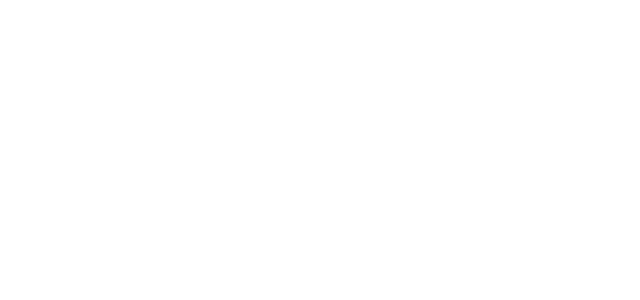
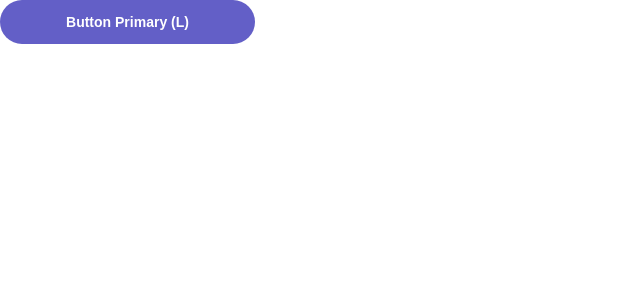
Before and after one commit to SabaPangani/Kanban_task_management_web_app, a Next.js app: page / in a window 1280 px wide. Shown: the top 300 px of the page, without its empty margins (0-640 px from the left). Built offline with nearby package versions, Linux system fonts and the light colour scheme.

Commit message:
add base styles

```diff
--- a/app/layout.tsx
+++ b/app/layout.tsx
@@ -2,14 +2,9 @@ import type { Metadata } from "next";
 import localFont from "next/font/local";
 import "./globals.css";
 
-const geistSans = localFont({
-  src: "./fonts/GeistVF.woff",
-  variable: "--font-geist-sans",
-  weight: "100 900",
-});
-const geistMono = localFont({
-  src: "./fonts/GeistMonoVF.woff",
-  variable: "--font-geist-mono",
+const plusJakartaSans = localFont({
+  src: "./fonts/PlusJakartaSans.woff2",
+  variable: "--font-plus-jakarta-sans",
   weight: "100 900",
 });
 
@@ -25,9 +20,7 @@ export default function RootLayout({
 }>) {
   return (
     <html lang="en">
-      <body
-        className={`${geistSans.variable} ${geistMono.variable} antialiased`}
-      >
+      <body className={`${plusJakartaSans.variable} antialiased`}>
         {children}
       </body>
     </html>
--- a/app/page.tsx
+++ b/app/page.tsx
@@ -1,5 +1,12 @@
+import Button from "@/components/Button";
 import Image from "next/image";
 
 export default function Home() {
-  return <div></div>;
+  return (
+    <div>
+      <Button size="L" variant="primary">
+        Button Primary (L)
+      </Button>
+    </div>
+  );
 }
--- /dev/null
+++ b/components/Button.tsx
@@ -0,0 +1,42 @@
+import clsx from "clsx";
+import { ReactNode } from "react";
+
+type ButtonSize = "L" | "S";
+type ButtonVariant = "primary" | "secondary" | "destructive";
+
+const Button = ({
+  children,
+  size,
+  variant,
+  ...props
+}: {
+  children: ReactNode;
+  size: ButtonSize;
+  variant: ButtonVariant;
+}) => {
+  const baseStyles =
+    "rounded-full font-bold transition-all max-w-[255px] w-full";
+
+  const sizeStyles: Record<ButtonSize, string> = {
+    L: "py-3 px-6 text-sm",
+    S: "py-2 px-5 text-xs",
+  };
+
+  const variantStyles: Record<ButtonVariant, string> = {
+    primary: "bg-primary text-white hover:bg-primary-light",
+    secondary:
+      "bg-neutral-lightestGray text-primary hover:bg-neutral-lightGray",
+    destructive: "bg-accent-red text-white hover:bg-accent-lightRed",
+  };
+
+  return (
+    <button
+      className={clsx(baseStyles, sizeStyles[size], variantStyles[variant])}
+      {...props}
+    >
+      {children}
+    </button>
+  );
+};
+
+export default Button;
--- a/package.json
+++ b/package.json
@@ -9,6 +9,7 @@
     "lint": "next lint"
   },
   "dependencies": {
+    "clsx": "^2.1.1",
     "next": "14.2.14",
     "react": "^18",
     "react-dom": "^18"
--- a/tailwind.config.ts
+++ b/tailwind.config.ts
@@ -8,9 +8,42 @@ const config: Config = {
   ],
   theme: {
     extend: {
+      fontSize: {
+        headingXL: ["24px", "30px"], // Heading XL with 30px line height
+        headingL: ["18px", "23px"], // Heading L with 23px line height
+        headingM: ["15px", "19px"], // Heading M with 19px line height
+        headingS: [
+          "12px",
+          {
+            // Heading S with 15px line height and 2.4px letter spacing
+            lineHeight: "15px",
+            letterSpacing: "2.4px",
+          },
+        ],
+        bodyL: ["13px", "23px"], // Body L with 23px line height
+        bodyM: ["12px", "15px"], // Body M with 15px line height
+      },
       colors: {
-        background: "var(--background)",
-        foreground: "var(--foreground)",
+        primary: {
+          DEFAULT: "#635FC7", // The primary color
+          light: "#A8A4FF", // A lighter shade of the primary color
+        },
+        neutral: {
+          dark: "#000112", // A very dark neutral
+          darker: "#20212C", // Darker neutral
+          darkGray: "#2B2C37", // Dark gray
+          gray: "#3E3F4E", // Neutral gray
+          lightGray: "#828FA3", // Light gray
+          lightestGray: "#E4EBFA", // Very light gray
+        },
+        accent: {
+          red: "#EA5555", // Red accent
+          lightRed: "#FF9898", // Light red accent
+        },
+        background: {
+          light: "#F4F7FD", // Light background
+          white: "#FFFFFF", // White
+        },
       },
     },
   },
```
Also changed, not shown: 1 other file (tests, documents, lock files or other folders).
